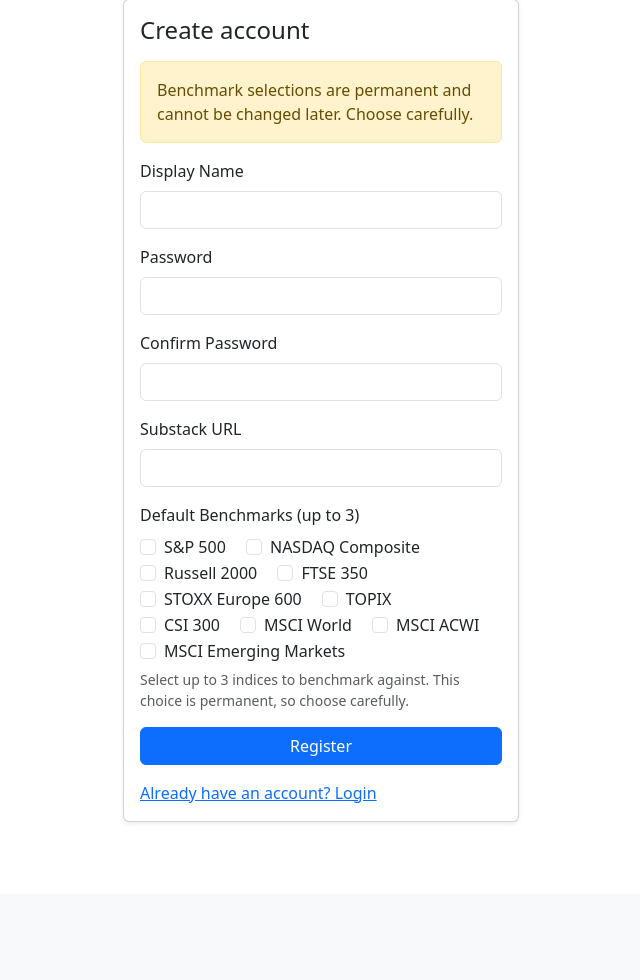
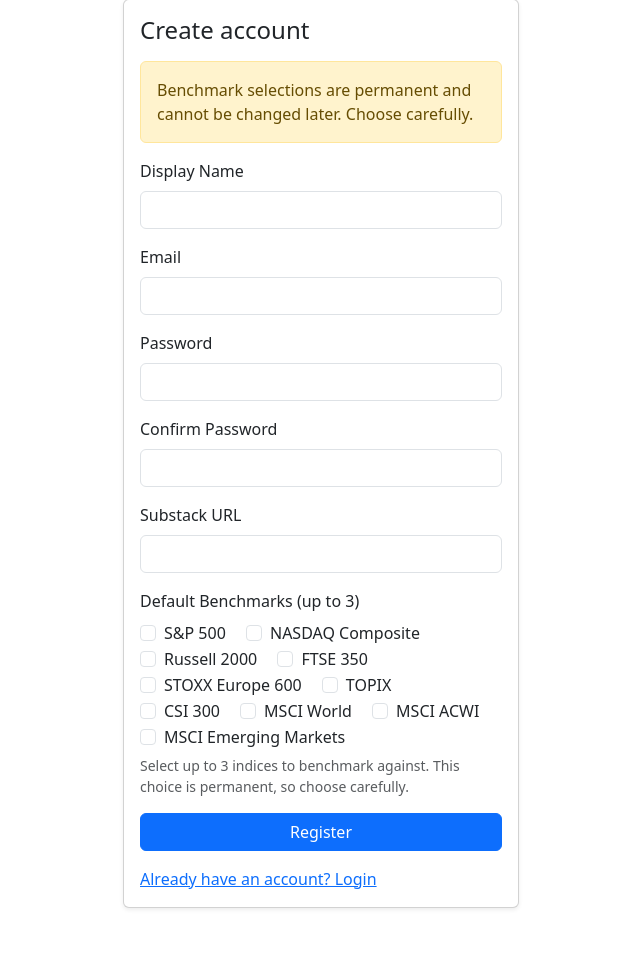
Before and after one commit to mattnewell-cam/PortfolioTracker, a Django app: page /accounts/register/ in a window 1280 px wide. Shown: the part 129-1109 px from the top of the page, without its empty margins (319-959 px from the left). Before the commit the page ends 951 px from the top, so only its background shows below. Run offline with Django 5.2, Linux system fonts and the light colour scheme.

Commit message:
Add email verification templates

```diff
--- a/core/forms.py
+++ b/core/forms.py
@@ -29,6 +29,7 @@ username_field.validators.insert(0, DISPLAY_NAME_VALIDATOR)
 
 
 class SubstackRegistrationForm(UserCreationForm):
+    email = forms.EmailField(label="Email")
     substack_url = forms.URLField(label="Substack URL")
     benchmarks = forms.MultipleChoiceField(
         choices=BENCHMARK_CHOICES,
@@ -39,7 +40,7 @@ class SubstackRegistrationForm(UserCreationForm):
 
     class Meta(UserCreationForm.Meta):
         model = get_user_model()
-        fields = UserCreationForm.Meta.fields + ("substack_url",)
+        fields = UserCreationForm.Meta.fields + ("email", "substack_url")
         field_classes = {
             **UserCreationForm.Meta.field_classes,
             "username": DisplayNameField,
--- a/core/urls.py
+++ b/core/urls.py
@@ -28,6 +28,8 @@ urlpatterns = [
     path('accounts/login/', auth_views.LoginView.as_view(authentication_form=DisplayAuthenticationForm), name='login'),
     path('accounts/register/', views.register, name='register'),
     path('accounts/verify-substack/', views.verify_substack, name='verify-substack'),
+    path('accounts/email-verification-sent/', views.email_verification_sent, name='email-verification-sent'),
+    path('accounts/verify-email/<uidb64>/<token>/', views.verify_email, name='verify-email'),
     path('accounts/', include('django.contrib.auth.urls')),
     path('portfolios/', include(('portfolios.urls', 'portfolios'), namespace='portfolios')),
     path('', RedirectView.as_view(pattern_name='portfolios:portfolio-detail', permanent=False)),
--- a/core/views.py
+++ b/core/views.py
@@ -5,7 +5,13 @@ import feedparser
 from urllib.parse import urlparse, urlunparse
 from django.contrib import messages
 from django.contrib.auth import login, get_user_model
+from django.contrib.auth.tokens import default_token_generator
+from django.core.mail import send_mail
 from django.shortcuts import render, redirect
+from django.urls import reverse
+from django.utils.encoding import force_bytes, force_str
+from django.utils.http import urlsafe_base64_encode, urlsafe_base64_decode
+from django.conf import settings
 
 from portfolios.models import Portfolio
 
@@ -21,6 +27,7 @@ def register(request):
             request.session["pending_user"] = {
                 "username": form.cleaned_data["username"],
                 "password1": form.cleaned_data["password1"],
+                "email": form.cleaned_data["email"],
                 "substack_url": form.cleaned_data["substack_url"],
                 "benchmarks": form.cleaned_data["benchmarks"],
                 "nonce": nonce,
@@ -71,9 +78,11 @@ def verify_substack(request):
 
                 User = get_user_model()
                 user = User.objects.create_user(
-                    pending["username"], password=pending["password1"]
+                    pending["username"],
+                    password=pending["password1"],
+                    email=pending["email"],
+                    is_active=False,
                 )
-                login(request, user)
                 Portfolio.objects.create(
                     user=user,
                     name=title or pending["substack_url"],
@@ -81,8 +90,20 @@ def verify_substack(request):
                     benchmarks=pending.get("benchmarks", []),
                     short_description=subtitle,
                 )
+
+                uid = urlsafe_base64_encode(force_bytes(user.pk))
+                token = default_token_generator.make_token(user)
+                verify_link = request.build_absolute_uri(
+                    reverse("verify-email", args=[uid, token])
+                )
+                send_mail(
+                    "Verify your email",
+                    f"Click the link to verify your email: {verify_link}",
+                    settings.DEFAULT_FROM_EMAIL,
+                    [user.email],
+                )
                 del request.session["pending_user"]
-                return redirect("portfolios:portfolio-detail")
+                return redirect("email-verification-sent")
         except requests.RequestException:
             pass
         messages.error(
@@ -95,3 +116,24 @@ def verify_substack(request):
         "registration/verify_substack.html",
         {"nonce": pending["nonce"], "substack_url": pending["substack_url"]},
     )
+
+
+def email_verification_sent(request):
+    return render(request, "registration/email_verification_sent.html")
+
+
+def verify_email(request, uidb64, token):
+    User = get_user_model()
+    try:
+        uid = force_str(urlsafe_base64_decode(uidb64))
+        user = User.objects.get(pk=uid)
+    except (User.DoesNotExist, ValueError, TypeError, OverflowError):
+        user = None
+
+    if user and default_token_generator.check_token(user, token):
+        user.is_active = True
+        user.save()
+        login(request, user)
+        return redirect("portfolios:portfolio-detail")
+
+    return render(request, "registration/verify_email_failed.html")
--- a/templates/registration/register.html
+++ b/templates/registration/register.html
@@ -15,6 +15,13 @@
           <input type="text" name="username" class="form-control" id="{{ form.username.id_for_label }}" required>
           {% if form.username.errors %}
             <div class="text-danger">{{ form.username.errors }}</div>
+          {% endif %}
+        </div>
+        <div class="mb-3">
+          <label for="{{ form.email.id_for_label }}" class="form-label">Email</label>
+          <input type="email" name="email" class="form-control" id="{{ form.email.id_for_label }}" required>
+          {% if form.email.errors %}
+            <div class="text-danger">{{ form.email.errors }}</div>
           {% endif %}
         </div>
         <div class="mb-3">
```
Also changed, not shown: portfolios/tests.py (+42 -4 lines), templates/registration/email_verification_sent.html (added, +12 -0 lines), templates/registration/verify_email_failed.html (added, +12 -0 lines).
